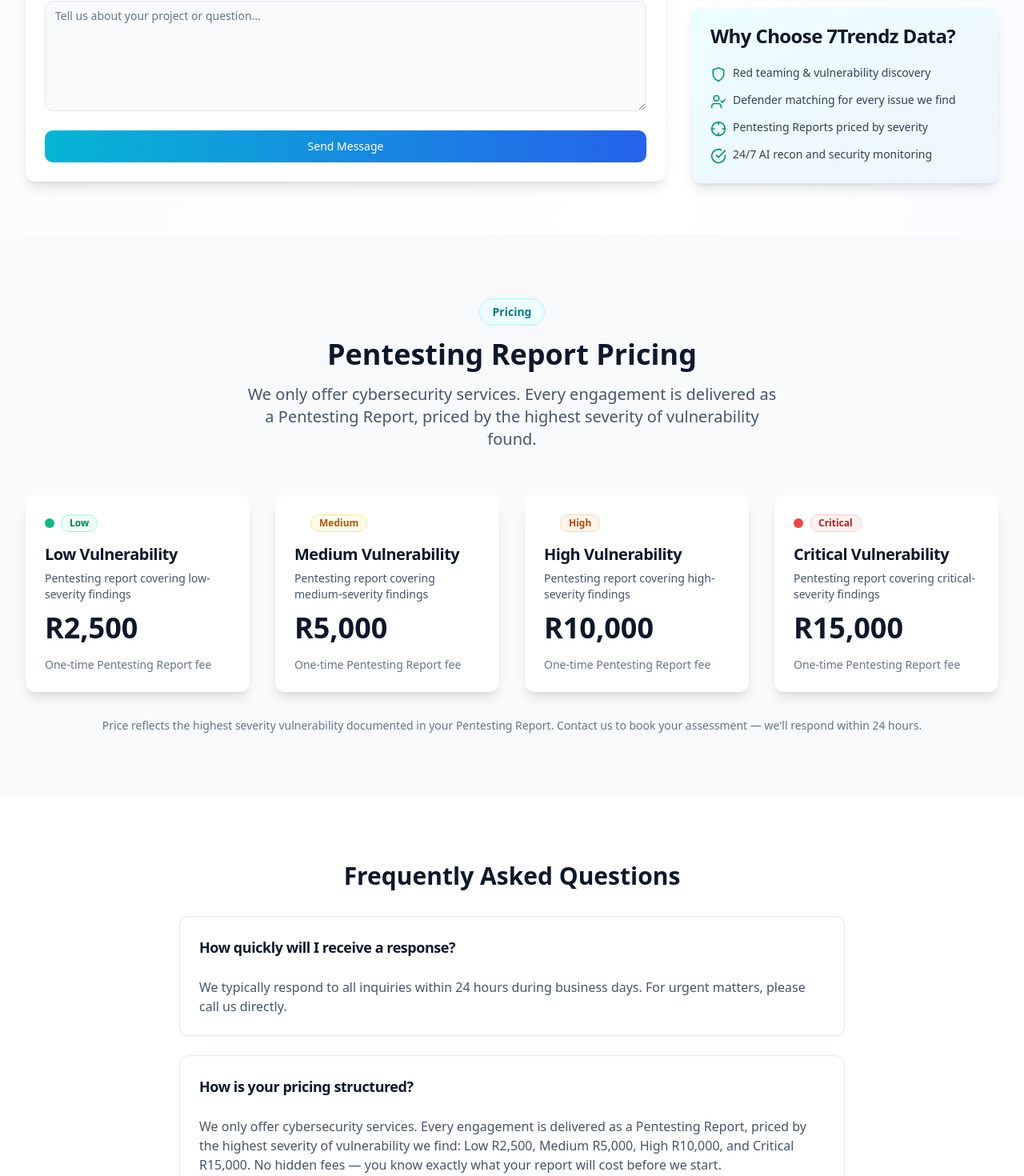
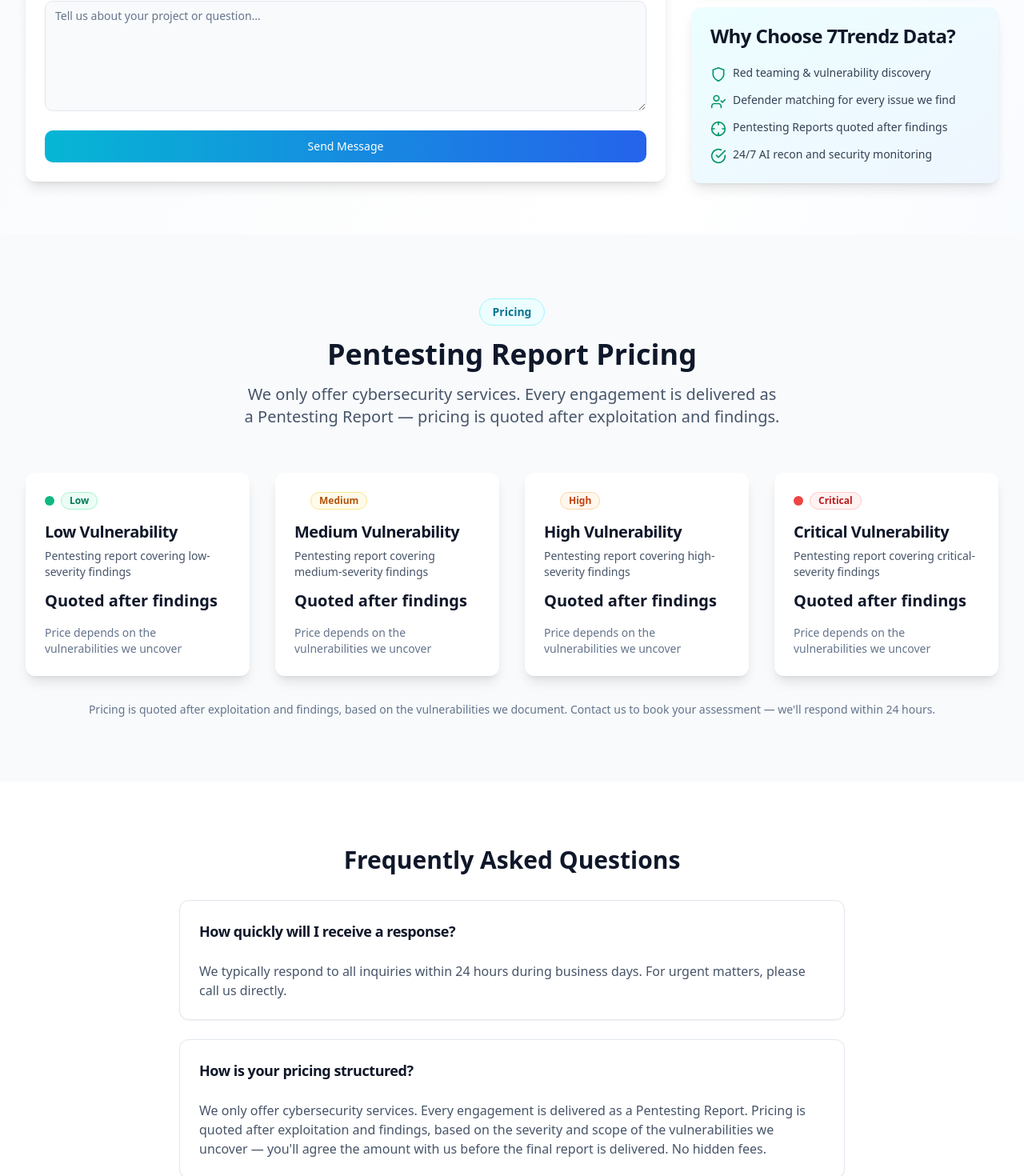
Before and after one commit to givenmalebe/7trendzdatawebsite, a Next.js app: page /contact in a window 1280 px wide. Shown: the part 934-2404 px from the top of the page at 80% size. Built offline with nearby package versions, Linux system fonts and the light colour scheme; no server answers.

Commit message:
Remove fixed price amounts from front end - pricing is now quoted after exploitation and findings

```diff
--- a/app/about/page.tsx
+++ b/app/about/page.tsx
@@ -50,8 +50,8 @@ export default function AboutPage() {
           </h1>
           <p className="text-xl text-slate-300 leading-relaxed">
             We expose security gaps through red teaming, pentesting, and vulnerability analysis — then connect each
-            issue to the defender best suited to fix it. Every engagement is delivered as a severity-priced Pentesting
-            Report.
+            issue to the defender best suited to fix it. Every engagement is delivered as a Pentesting Report, with
+            pricing quoted after exploitation and findings.
           </p>
         </div>
       </section>
@@ -80,7 +80,7 @@ export default function AboutPage() {
             <CardContent>
               <p className="text-slate-600 text-lg leading-relaxed">
                 To make red teaming and vulnerability discovery accessible to every business — finding security gaps,
-                documenting them in a severity-priced Pentesting Report, and connecting clients with the right defender
+                documenting them in a Pentesting Report, and connecting clients with the right defender
                 for each issue we uncover.
               </p>
             </CardContent>
@@ -94,7 +94,7 @@ export default function AboutPage() {
             <CardContent>
               <p className="text-slate-600 text-lg leading-relaxed">
                 To be the go-to red team partner — where every vulnerability is found, documented, and routed to
-                the right defender through a severity-priced Pentesting Report.
+                the right defender through a Pentesting Report.
               </p>
             </CardContent>
           </Card>
@@ -107,7 +107,7 @@ export default function AboutPage() {
           <div className="space-y-6 text-slate-600 text-lg leading-relaxed">
             <p>Founded in 2024, 7Trendz Data emerged from a clear insight: clients need someone to find their vulnerabilities through red teaming — not another defender selling generic fixes.</p>
             <p>We built a company that red teams your environment, analyzes every gap with AI, and connects you with the right specialist defender based on each specific issue.</p>
-            <p>Today we serve clients with pentesting, red teaming, vulnerability analysis, and expert defender matching — every engagement delivered as a Pentesting Report priced by severity.</p>
+            <p>Today we serve clients with pentesting, red teaming, vulnerability analysis, and expert defender matching — every engagement delivered as a Pentesting Report, with pricing quoted after findings.</p>
           </div>
         </div>
       </section>
--- a/app/contact/page.tsx
+++ b/app/contact/page.tsx
@@ -80,7 +80,7 @@ export default function ContactPage() {
           <h1 className="text-4xl sm:text-5xl font-bold text-white mb-6">Get in Touch</h1>
           <p className="text-xl text-slate-300 leading-relaxed">
             Have questions about cybersecurity, red teaming, or vulnerability analysis? We find the gaps and connect
-            you with the right defender — every engagement is delivered as a severity-priced Pentesting Report.
+            you with the right defender — every engagement is delivered as a Pentesting Report, quoted after findings.
           </p>
         </div>
       </section>
@@ -255,7 +255,7 @@ export default function ContactPage() {
                   {[
                     { icon: Shield, text: "Red teaming & vulnerability discovery" },
                     { icon: UserCheck, text: "Defender matching for every issue we find" },
-                    { icon: Crosshair, text: "Pentesting Reports priced by severity" },
+                    { icon: Crosshair, text: "Pentesting Reports quoted after findings" },
                     { icon: CheckCircle, text: "24/7 AI recon and security monitoring" },
                   ].map((item) => (
                     <div key={item.text} className="flex items-start gap-2">
@@ -277,8 +277,8 @@ export default function ContactPage() {
             <div className="section-label mb-4 mx-auto w-fit">Pricing</div>
             <h2 className="text-3xl sm:text-4xl font-bold text-slate-900 mb-4">Pentesting Report Pricing</h2>
             <p className="text-xl text-slate-600 max-w-2xl mx-auto">
-              We only offer cybersecurity services. Every engagement is delivered as a Pentesting Report, priced by the
-              highest severity of vulnerability found.
+              We only offer cybersecurity services. Every engagement is delivered as a Pentesting Report — pricing is
+              quoted after exploitation and findings.
             </p>
           </div>
           <div className="grid grid-cols-1 sm:grid-cols-2 lg:grid-cols-4 gap-8">
@@ -293,17 +293,15 @@ export default function ContactPage() {
                   <CardDescription className="text-slate-600">{tier.description}</CardDescription>
                 </CardHeader>
                 <CardContent className="space-y-4">
-                  <p className="text-4xl font-bold text-slate-900">
-                    R{tier.defaultPrice.toLocaleString()}
-                  </p>
-                  <p className="text-sm text-slate-500">One-time Pentesting Report fee</p>
+                  <p className="text-xl font-bold text-slate-900">Quoted after findings</p>
+                  <p className="text-sm text-slate-500">Price depends on the vulnerabilities we uncover</p>
                 </CardContent>
               </Card>
             ))}
           </div>
           <p className="text-center text-sm text-slate-500 mt-8">
-            Price reflects the highest severity vulnerability documented in your Pentesting Report. Contact us to book
-            your assessment — we'll respond within 24 hours.
+            Pricing is quoted after exploitation and findings, based on the vulnerabilities we document. Contact us to
+            book your assessment — we'll respond within 24 hours.
           </p>
         </div>
       </section>
@@ -331,9 +329,9 @@ export default function ContactPage() {
               </CardHeader>
               <CardContent>
                 <p className="text-slate-600">
-                  We only offer cybersecurity services. Every engagement is delivered as a Pentesting Report, priced by
-                  the highest severity of vulnerability we find: Low R2,500, Medium R5,000, High R10,000, and Critical
-                  R15,000. No hidden fees — you know exactly what your report will cost before we start.
+                  We only offer cybersecurity services. Every engagement is delivered as a Pentesting Report. Pricing
+                  is quoted after exploitation and findings, based on the severity and scope of the vulnerabilities we
+                  uncover — you'll agree the amount with us before the final report is delivered. No hidden fees.
                 </p>
               </CardContent>
             </Card>
--- a/app/page.tsx
+++ b/app/page.tsx
@@ -120,7 +120,7 @@ export default function HomePage() {
     { icon: Clock, title: "24/7 Coverage", description: "AI recon agents and red team analysts watch your attack surface around the clock." },
     { icon: TrendingUp, title: "Machine-Speed Recon", description: "Autonomous agents map assets and detect exposures far faster than manual assessment." },
     { icon: Users, title: "Expert Defender Matching", description: "Every vulnerability gets routed to the right specialist — not a one-size-fits-all fix." },
-    { icon: Star, title: "Severity-Based Pricing", description: "Pay by the highest severity we find — R2,500 to R15,000 — with no hidden fees." },
+    { icon: Star, title: "Pricing Quoted After Findings", description: "We quote your price after exploitation and findings — based on the vulnerabilities we uncover, not a fixed menu." },
   ]
 
   return (
@@ -171,8 +171,8 @@ export default function HomePage() {
             </Badge>
             <h2 className="text-3xl sm:text-4xl font-bold text-white mb-4">Cybersecurity — Delivered as a Pentesting Report</h2>
             <p className="text-xl text-emerald-50 max-w-2xl mx-auto">
-              Every engagement is priced by the highest severity of vulnerability we find — and matched to the right
-              defender for each issue
+              Every engagement is delivered as a Pentesting Report — pricing is quoted after exploitation and findings,
+              and every issue is matched to the right defender.
             </p>
           </div>
 
@@ -199,8 +199,8 @@ export default function HomePage() {
 
             <Card className="border-0 shadow-2xl bg-white rounded-2xl overflow-hidden">
               <CardHeader className="text-center pb-2 pt-8">
-                <CardTitle className="text-3xl font-bold text-slate-900">Pentesting Report Pricing</CardTitle>
-                <CardDescription className="text-base">Priced by the highest severity vulnerability found</CardDescription>
+                <CardTitle className="text-3xl font-bold text-slate-900">Your Pentesting Report</CardTitle>
+                <CardDescription className="text-base">Pricing is quoted after exploitation and findings</CardDescription>
               </CardHeader>
               <CardHeader className="pt-0">
                 <div className="space-y-3">
@@ -208,9 +208,12 @@ export default function HomePage() {
                     <div key={tier.id} className="flex items-center gap-3">
                       <span className={`h-3 w-3 rounded-full ${tier.dot} shrink-0`} />
                       <span className="text-slate-700 flex-1">{tier.label}</span>
-                      <span className="text-slate-900 font-bold">R{tier.defaultPrice.toLocaleString()}</span>
                     </div>
                   ))}
+                  <p className="text-sm text-slate-500 pt-3 border-t border-slate-100">
+                    Pricing depends on the vulnerabilities we uncover — we quote you after the assessment, based on the
+                    highest severity of vulnerability documented.
+                  </p>
                 </div>
                 <div className="space-y-3 mt-8">
                   <Button asChild size="lg" className="w-full bg-gradient-to-r from-emerald-600 to-blue-600 hover:from-emerald-700 hover:to-blue-700 text-white">
@@ -239,7 +242,8 @@ export default function HomePage() {
             <div className="section-label mb-4 mx-auto w-fit">Cybersecurity Services</div>
             <h2 className="text-3xl sm:text-4xl font-bold text-slate-900 mb-4">What We Offer</h2>
             <p className="text-xl text-slate-600 max-w-2xl mx-auto">
-              Red teaming, penetration testing, and vulnerability analysis — delivered as a severity-priced Pentesting Report
+              Red teaming, penetration testing, and vulnerability analysis — delivered as a Pentesting Report with
+              pricing quoted after findings.
             </p>
           </div>
 
@@ -380,7 +384,7 @@ export default function HomePage() {
               { step: "01", title: "Recon & Assess", description: "Red team recon and AI agents map your attack surface and every exposure." },
               { step: "02", title: "Find Vulnerabilities", description: "Pentesting and AI analysis expose gaps with prioritized, documented findings." },
               { step: "03", title: "Match Defenders", description: "Each issue is routed to the right defender based on type, severity, and expertise needed." },
-              { step: "04", title: "Report & Verify", description: "You receive a severity-priced Pentesting Report and verification of every fix." },
+              { step: "04", title: "Report & Verify", description: "You receive a Pentesting Report documenting every finding, plus verification of every fix." },
             ].map((item) => (
               <div key={item.step} className="text-center bg-white rounded-2xl p-6 shadow-md border border-slate-100">
                 <div className="w-14 h-14 bg-gradient-to-r from-cyan-500 to-blue-600 text-white rounded-full flex items-center justify-center text-lg font-bold mx-auto mb-4 shadow-md">
@@ -399,7 +403,7 @@ export default function HomePage() {
         <div className="max-w-4xl mx-auto text-center px-4 sm:px-6 lg:px-8">
           <h2 className="text-3xl sm:text-4xl font-bold text-white mb-6">Ready to Find Your Vulnerabilities?</h2>
           <p className="text-xl text-cyan-100 mb-8">
-            Book a red team assessment today — your Pentesting Report is priced from R2,500 (low) to R15,000 (critical).
+            Book a red team assessment today — your Pentesting Report is quoted after exploitation and findings.
           </p>
           <div className="flex flex-col sm:flex-row gap-4 justify-center">
             <Button asChild size="lg" className="bg-white text-blue-700 hover:bg-slate-100 shadow-lg h-12 px-8">
--- a/app/services/page.tsx
+++ b/app/services/page.tsx
@@ -64,7 +64,7 @@ export default function ServicesPage() {
     {
       icon: Crosshair,
       title: "Penetration Testing",
-      description: "Simulated real-world attacks that uncover exploitable weaknesses before attackers find them — delivered as a severity-priced Pentesting Report",
+      description: "Simulated real-world attacks that uncover exploitable weaknesses before attackers find them — delivered as a Pentesting Report, with pricing quoted after findings",
       color: "bg-red-600",
       features: [
         "Web Application Pentesting",
@@ -185,8 +185,8 @@ export default function ServicesPage() {
             Cybersecurity & <span className="gradient-text-security">Red Teaming</span>
           </h1>
           <p className="text-xl text-slate-300 mb-8 leading-relaxed">
-            Every engagement is delivered as a Pentesting Report, priced by the highest severity of vulnerability we
-            find. We expose the gaps — then connect you with the right defender for each issue.
+            Every engagement is delivered as a Pentesting Report — pricing is quoted after exploitation and findings. We
+            expose the gaps — then connect you with the right defender for each issue.
           </p>
           <div className="flex flex-col sm:flex-row gap-4 justify-center">
             <Button asChild size="lg" className="bg-gradient-to-r from-cyan-500 to-blue-600 text-white shadow-lg">
@@ -206,8 +206,8 @@ export default function ServicesPage() {
             <div className="section-label mb-4 mx-auto w-fit">Pricing</div>
             <h2 className="text-3xl sm:text-4xl font-bold text-slate-900 mb-4">Pentesting Report Pricing</h2>
             <p className="text-xl text-slate-600 max-w-2xl mx-auto">
-              We only offer cybersecurity. Every engagement is delivered as a Pentesting Report, priced by the highest
-              severity of vulnerability found.
+              We only offer cybersecurity. Every engagement is delivered as a Pentesting Report — pricing is quoted
+              after exploitation and findings, based on the vulnerabilities we uncover.
             </p>
           </div>
           <div className="grid grid-cols-1 sm:grid-cols-2 lg:grid-cols-4 gap-8">
@@ -222,13 +222,11 @@ export default function ServicesPage() {
                   <CardDescription className="text-slate-600">{tier.description}</CardDescription>
                 </CardHeader>
                 <CardContent className="space-y-4">
-                  <p className="text-4xl font-bold text-slate-900">
-                    R{tier.defaultPrice.toLocaleString()}
-                  </p>
+                  <p className="text-lg font-bold text-slate-900">Quoted after findings</p>
                   <Button asChild className="w-full bg-gradient-to-r from-cyan-500 to-blue-600 hover:from-cyan-600 hover:to-blue-700 text-white">
                     <Link href="/contact?interest=security">
                       <Mail className="mr-2 h-4 w-4" />
-                      Get This Report
+                      Request Assessment
                     </Link>
                   </Button>
                 </CardContent>
@@ -236,7 +234,8 @@ export default function ServicesPage() {
             ))}
           </div>
           <p className="text-center text-sm text-slate-500 mt-8">
-            Price reflects the highest severity vulnerability documented in your Pentesting Report. No hidden fees.
+            Pricing is quoted after exploitation and findings, based on the highest severity of vulnerability we
+            document. No hidden fees.
           </p>
         </div>
       </section>
@@ -350,8 +349,8 @@ export default function ServicesPage() {
         <div className="max-w-4xl mx-auto text-center px-4 sm:px-6 lg:px-8">
           <h2 className="text-3xl sm:text-4xl font-bold text-white mb-6">Ready to find your gaps?</h2>
           <p className="text-xl text-red-100 mb-8">
-            Book a red team assessment today. Your Pentesting Report is priced by severity — from R2,500 for low
-            findings to R15,000 for critical ones.
+            Book a red team assessment today. Your Pentesting Report is quoted after exploitation and findings, based
+            on the vulnerabilities we uncover.
           </p>
           <div className="flex flex-col sm:flex-row gap-4 justify-center">
             <Button asChild size="lg" className="bg-white text-red-700 hover:bg-slate-100">
--- a/components/ai-chatbot.tsx
+++ b/components/ai-chatbot.tsx
@@ -45,7 +45,7 @@ export function AIChatbot() {
     {
       id: "1",
       content:
-        "👋 Hello! I'm your cybersecurity assistant from 7Trendz Data. We only offer cybersecurity services — every engagement is delivered as a **Pentesting Report** priced by the highest severity of vulnerability we find:\n\n🟢 **Low Severity** - R2,500\n🟡 **Medium Severity** - R5,000\n🟠 **High Severity** - R10,000\n🔴 **Critical Severity** - R15,000\n\nWe're red teamers, not defenders — we expose the gaps and connect you with the right defender for each issue. What would you like to know?",
+        "👋 Hello! I'm your cybersecurity assistant from 7Trendz Data. We only offer cybersecurity services — every engagement is delivered as a **Pentesting Report**, with pricing quoted after exploitation and findings.\n\nSeverity levels we document: 🟢 **Low**, 🟡 **Medium**, 🟠 **High**, 🔴 **Critical**.\n\nWe're red teamers, not defenders — we expose the gaps, price each engagement based on what we find, and connect you with the right defender for every issue. What would you like to know?",
       role: "assistant",
       timestamp: new Date().toISOString(),
       suggestions: [
@@ -225,7 +225,7 @@ export function AIChatbot() {
     if (lowerMessage.includes("pricing") || lowerMessage.includes("price") || lowerMessage.includes("cost")) {
       return [
         "What determines my report price?",
-        "How much for a critical finding?",
+        "How is pricing determined?",
         "Are there any hidden fees?",
         "Book a pentesting report",
       ]
--- a/components/footer.tsx
+++ b/components/footer.tsx
@@ -15,8 +15,8 @@ export function Footer() {
             </div>
             <p className="text-slate-400 text-sm leading-relaxed">
               We expose security gaps through red teaming, pentesting, and vulnerability analysis — then connect you
-              with the right defender for each issue we find. Every engagement is delivered as a severity-priced
-              Pentesting Report.
+              with the right defender for each issue we find. Every engagement is delivered as a Pentesting Report,
+              with pricing quoted after exploitation and findings.
             </p>
           </div>
 
--- a/components/simple-ai-chat.tsx
+++ b/components/simple-ai-chat.tsx
@@ -22,7 +22,7 @@ export function SimpleAIChat() {
     {
       id: "1",
       content:
-        "Hello! I'm your cybersecurity assistant for 7Trendz Data. We only offer cybersecurity services — red teaming, penetration testing, and vulnerability analysis. Every engagement is delivered as a Pentesting Report priced from R2,500 (low severity) to R15,000 (critical). How can I assist you today?",
+        "Hello! I'm your cybersecurity assistant for 7Trendz Data. We only offer cybersecurity services — red teaming, penetration testing, and vulnerability analysis. Every engagement is delivered as a Pentesting Report, with pricing quoted after exploitation and findings. How can I assist you today?",
       role: "assistant",
       timestamp: new Date().toISOString(),
     },
--- a/lib/catalog.ts
+++ b/lib/catalog.ts
@@ -6,7 +6,6 @@ export const PENTEST_REPORT_TIERS = [
     severity: "Low",
     label: "Low Vulnerability",
     description: "Pentesting report covering low-severity findings",
-    defaultPrice: 2500,
     badge: "bg-emerald-50 text-emerald-700 border-emerald-200",
     dot: "bg-emerald-500",
   },
@@ -15,7 +14,6 @@ export const PENTEST_REPORT_TIERS = [
     severity: "Medium",
     label: "Medium Vulnerability",
     description: "Pentesting report covering medium-severity findings",
-    defaultPrice: 5000,
     badge: "bg-amber-50 text-amber-700 border-amber-200",
     dot: "bg-amber-500",
   },
@@ -24,7 +22,6 @@ export const PENTEST_REPORT_TIERS = [
     severity: "High",
     label: "High Vulnerability",
     description: "Pentesting report covering high-severity findings",
-    defaultPrice: 10000,
     badge: "bg-orange-50 text-orange-700 border-orange-200",
     dot: "bg-orange-500",
   },
@@ -33,7 +30,6 @@ export const PENTEST_REPORT_TIERS = [
     severity: "Critical",
     label: "Critical Vulnerability",
     description: "Pentesting report covering critical-severity findings",
-    defaultPrice: 15000,
     badge: "bg-red-50 text-red-700 border-red-200",
     dot: "bg-red-500",
   },
@@ -43,7 +39,6 @@ export const SERVICES_PRODUCTS = PENTEST_REPORT_TIERS.map((tier) => ({
   id: tier.id,
   name: `Pentesting Report — ${tier.label}`,
   category: "Red Team",
-  defaultPrice: tier.defaultPrice,
 }))
 
 export const REPORT_STAGES = [
```
Also changed, not shown: app/admin/page.tsx (+2 -5 lines), components/lead-form.tsx (+4 -4 lines).
